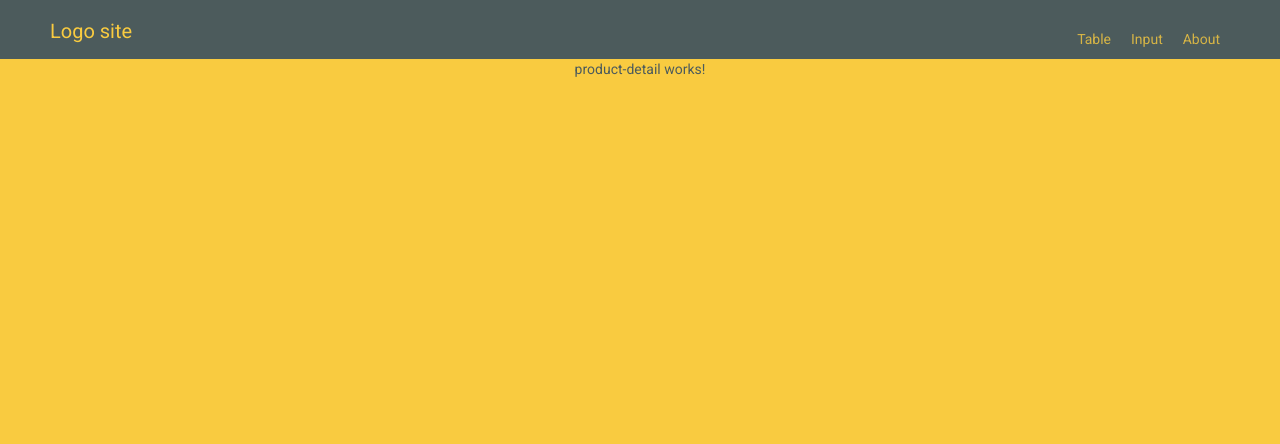
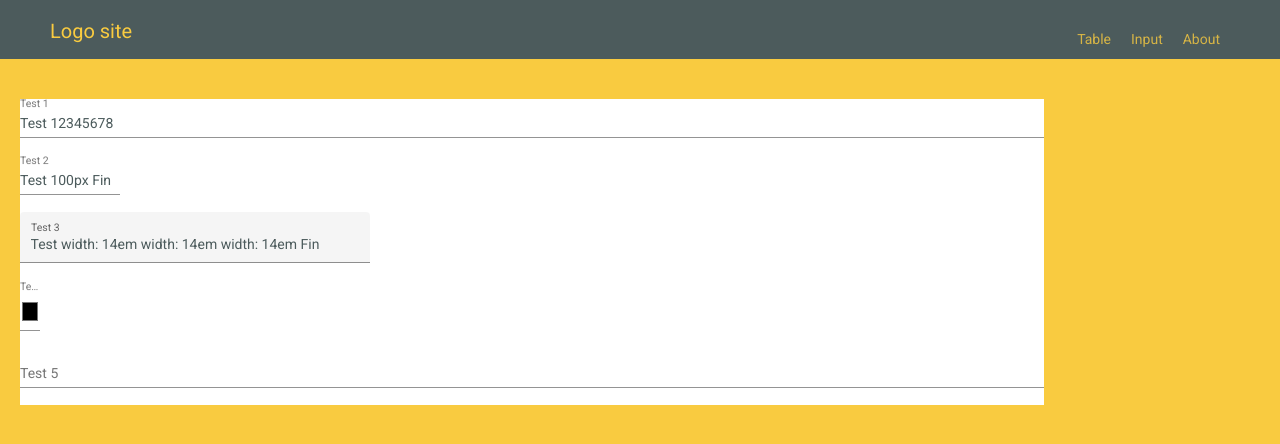
Before and after one commit to brunodecamus/display-data, an Angular app: page /products/8 in a window 1280 px wide. Shown: the top 444 px of the page. Built offline with nearby package versions, Linux system fonts and the light colour scheme.

Commit message:
Ajout des matInput

```diff
--- a/src/app/app.module.ts
+++ b/src/app/app.module.ts
@@ -1,5 +1,7 @@
 import { HttpClientModule } from '@angular/common/http';
-import { NgModule } from '@angular/core';
+import { CUSTOM_ELEMENTS_SCHEMA, NgModule } from '@angular/core';
+import { FormsModule } from '@angular/forms';
+import { MatFormFieldModule } from '@angular/material/form-field';
 import { MatTableModule } from '@angular/material/table';
 import { BrowserModule } from '@angular/platform-browser';
 import { BrowserAnimationsModule } from '@angular/platform-browser/animations';
@@ -10,7 +12,7 @@ import { AppRoutingModule } from './app-routing.module';
 import { AppComponent } from './app.component';
 import { ProductDetailComponent } from './product-detail/product-detail.component';
 import { ProductListComponent } from './product-list/product-list.component';
-
+import { MatInputModule } from '@angular/material/input';
 
 @NgModule({
   declarations: [
@@ -26,9 +28,13 @@ import { ProductListComponent } from './product-list/product-list.component';
     AppRoutingModule,
     BrowserAnimationsModule,
     MatTableModule,
+    MatFormFieldModule,
+    MatInputModule,
+    FormsModule,
     HttpClientModule,
   ],
   providers: [],
-  bootstrap: [AppComponent]
+  bootstrap: [AppComponent],
+  schemas: [CUSTOM_ELEMENTS_SCHEMA]
 })
 export class AppModule { }
--- a/src/app/product-detail/product-detail.component.html
+++ b/src/app/product-detail/product-detail.component.html
@@ -1 +1,32 @@
-<p>product-detail works!</p>
+<br>
+<form>
+    <div class="classForm">
+        <mat-form-field class="classTest1">
+            <mat-label>Test 1</mat-label>
+            <input matInput placeholder="Place holder de test 1" value="Test 12345678">
+        </mat-form-field>
+
+        <mat-form-field class="classTest2">
+            <mat-label>Test 2</mat-label>
+            <input matInput placeholder="Place holder de test 2" value="Test 100px Fin">
+        </mat-form-field>
+
+        <mat-form-field class="classTest3" appearance="fill">
+            <mat-label>Test 3</mat-label>
+            <input matInput placeholder="Place holder de test 3" value="Test width: 14em width: 14em width: 14em Fin">
+        </mat-form-field>
+
+        <mat-form-field class="classTest4">
+            <mat-label>Test 4</mat-label>
+            <input matInput placeholder="Couleur test 4" type="color">
+        </mat-form-field>
+
+
+        <mat-form-field class="classTest5">
+            <mat-label>Test 5</mat-label>
+            <input matInput placeholder="Place holder de test 5" type="text">
+        </mat-form-field>
+
+    </div>
+
+</form>
--- a/src/app/product-detail/product-detail.component.scss
+++ b/src/app/product-detail/product-detail.component.scss
@@ -0,0 +1,32 @@
+.classForm {
+    display: flex;
+    width: 80%;
+    margin: 20px;
+    flex-direction: column;
+    background-color: white;
+    opacity: 10;
+}
+
+.classTest1 {
+    justify-content: flex-start;
+    align-items: flex-start;
+}
+
+.classTest2 {
+    width: 100px;
+    max-width: 100px;
+    justify-content: flex-start;
+    align-items: flex-start;
+}
+
+.classTest3 {
+    width: 25em;
+    justify-content: flex-start;
+    align-items: flex-start;
+}
+
+.classTest4 {
+    width: 20px;
+    justify-content: flex-start;
+    align-items: flex-start;
+}
```
Also changed, not shown: 1 other file (tests, documents, lock files or other folders).
